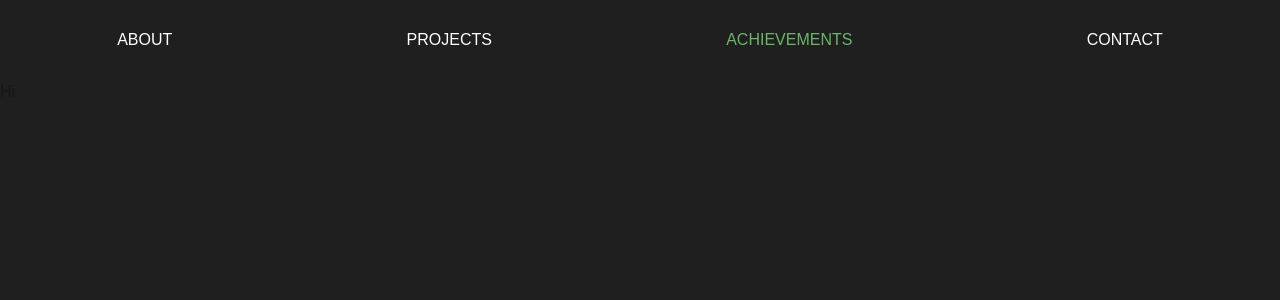
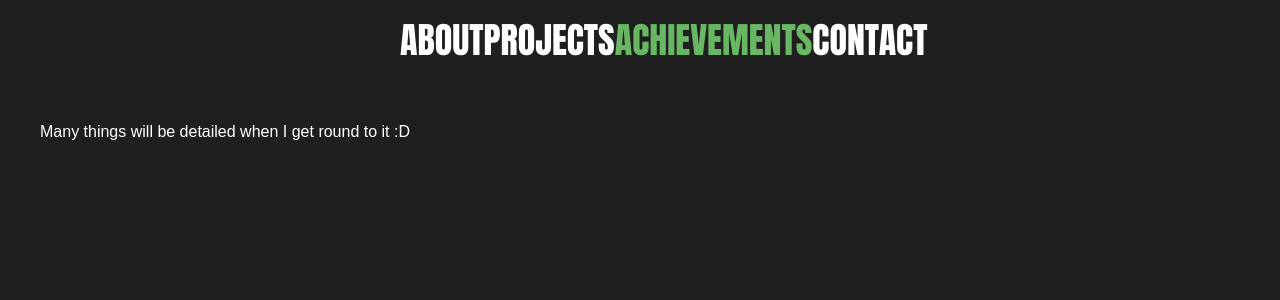
Before and after one commit to Jopat2409/jopatdev, a Next.js app in the folder src/: page /achievements in a window 1280 px wide. Shown: the top 300 px of the page. Built offline with nearby package versions, Linux system fonts and the light colour scheme.

Commit message:
Updated to better header

```diff
--- a/src/app/(main)/achievements/page.js
+++ b/src/app/(main)/achievements/page.js
@@ -1,6 +1,8 @@
 export default function About(){
 
     return (
-        <h1>Hi</h1>
+        <div className="text-white p-10">
+            Many things will be detailed when I get round to it :D
+        </div>
     )
 }
--- a/src/app/(main)/contact/page.js
+++ b/src/app/(main)/contact/page.js
@@ -1,13 +1,13 @@
 export default function About(){
 
     return (
-        <h1 className="text-white p-10">
+        <div className="text-white p-10">
             I will design this page properly soon!
             For now
             <h3 className="py-2 text-xl">Email: <a target="_blank" href="mailto:joantpat@gmail.com">joantpat@gmail.com</a></h3>
             <h3 className="py-2 text-xl">Website: <a target="_blank" href="https://jopat2409.dev/projects">You're on it</a></h3>
             <h3 className="py-2 text-xl">Github: <a target="_blank" href="https://github.com/jopat2409">github.com/jopat2409</a></h3>
             <h3 className="py-2 text-xl">Linkedin: <a target="_blank" href="https://www.linkedin.com/in/jopat2409">linkedin.com/in/jopat2409</a></h3>
-        </h1>
+        </div>
     )
 }
--- a/src/app/(main)/header.jsx
+++ b/src/app/(main)/header.jsx
@@ -2,7 +2,10 @@
 
 import Link from "next/link"
 import { usePathname } from "next/navigation"
-import { useMemo, useState } from "react"
+
+import { Anton } from "next/font/google";
+
+const anton = Anton({subsets: ['latin'], weight: '400'})
 
 export default function Header(){
     const SECTIONS = ["about", "projects", "achievements", "contact"]
@@ -10,9 +13,9 @@ export default function Header(){
     const pathname = usePathname()
 
     return (
-        <div className="w-full h-[10%] flex flex-row items-center justify-around">
+        <div className={"w-full h-[10%] flex flex-row items-center justify-between px-100 " + anton.className}>
             {SECTIONS.map((s) => {
-                return <Link key={s} href={s} className={"hover:cursor-pointer " + (("/" + s) == pathname ? `text-[#69B765]` : "text-white hidden sm:block")}>{s.toUpperCase()}</Link>
+                return <Link key={s} href={s} className={"hover:cursor-pointer text-4xl " + (("/" + s) == pathname ? `text-[#69B765]` : "text-white hidden sm:block")}>{s.toUpperCase()}</Link>
             })}
         </div>
     )
--- a/src/app/(main)/projects/page.js
+++ b/src/app/(main)/projects/page.js
@@ -22,7 +22,7 @@ export default function Projects(){
                             <h3 className="text-md overflow-hidden w-fit h-fit opacity-45">{currentProject.description}</h3>
                         </div>
                         <div className="w-[15%] max-w-[100px] bg-[#313131] border-[#6D6D6D] border-1 rounded-sm m-1 h-full text-white p-1 flex flex-col">
-                            {Object.keys(currentProject.links).map((l) => <LinkIcon type={l} src={currentProject.links[l]}/>)}
+                            {Object.keys(currentProject.links).map((l) => <LinkIcon key={l} type={l} src={currentProject.links[l]}/>)}
                         </div>
                     </div>
                     <div className="grow flex flex-row flex-wrap sm:flex-nowrap justify-around">
--- a/src/data/personal.json
+++ b/src/data/personal.json
@@ -30,14 +30,20 @@
             "description": "Open-source python package for scraping data from vlr.gg",
             "short": "",
             "long1": "",
-            "long2": ""
+            "long2": "",
+            "links": {
+
+            }
         },
         {
             "name": "Vulkan Game Engine",
             "description": "Game engine from scratch using the Vulkan API",
             "short": "",
             "long1": "",
-            "long2": ""
+            "long2": "",
+            "links": {
+
+            }
         }
     ]
 }
```
